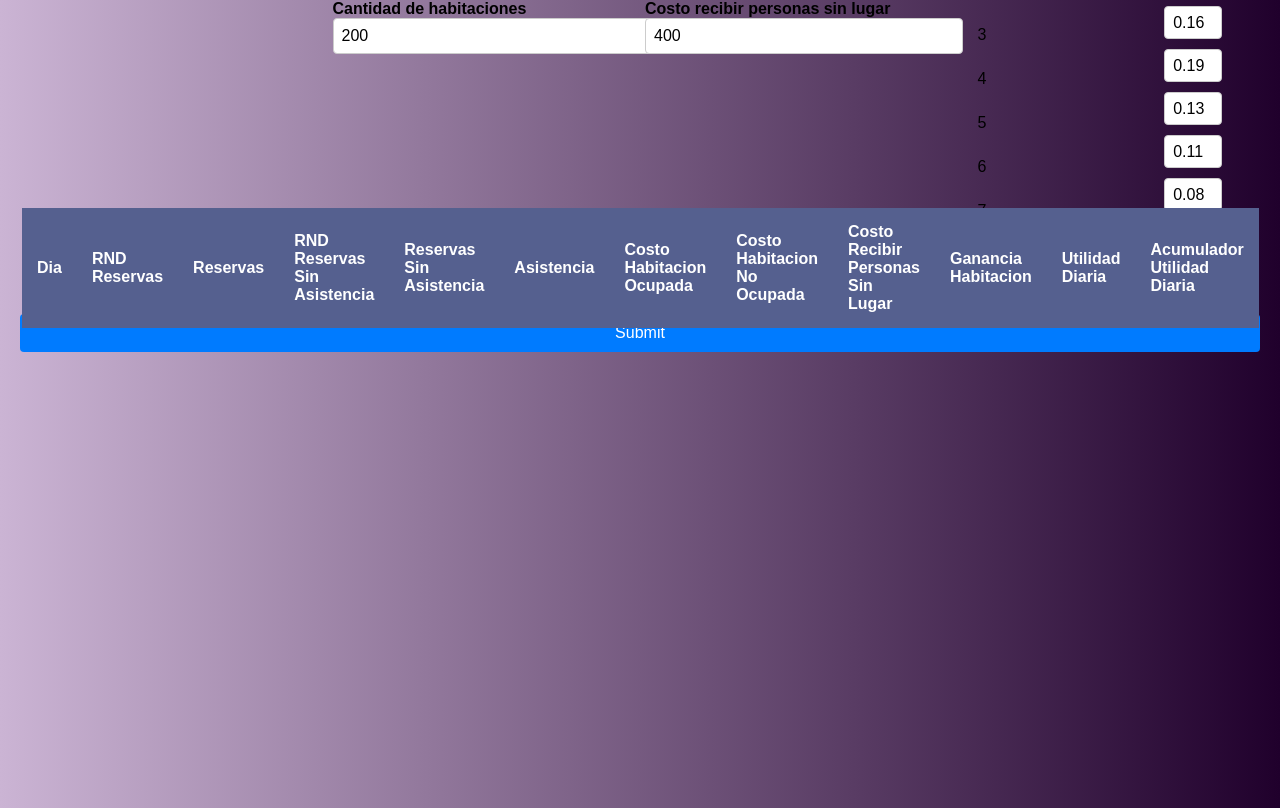
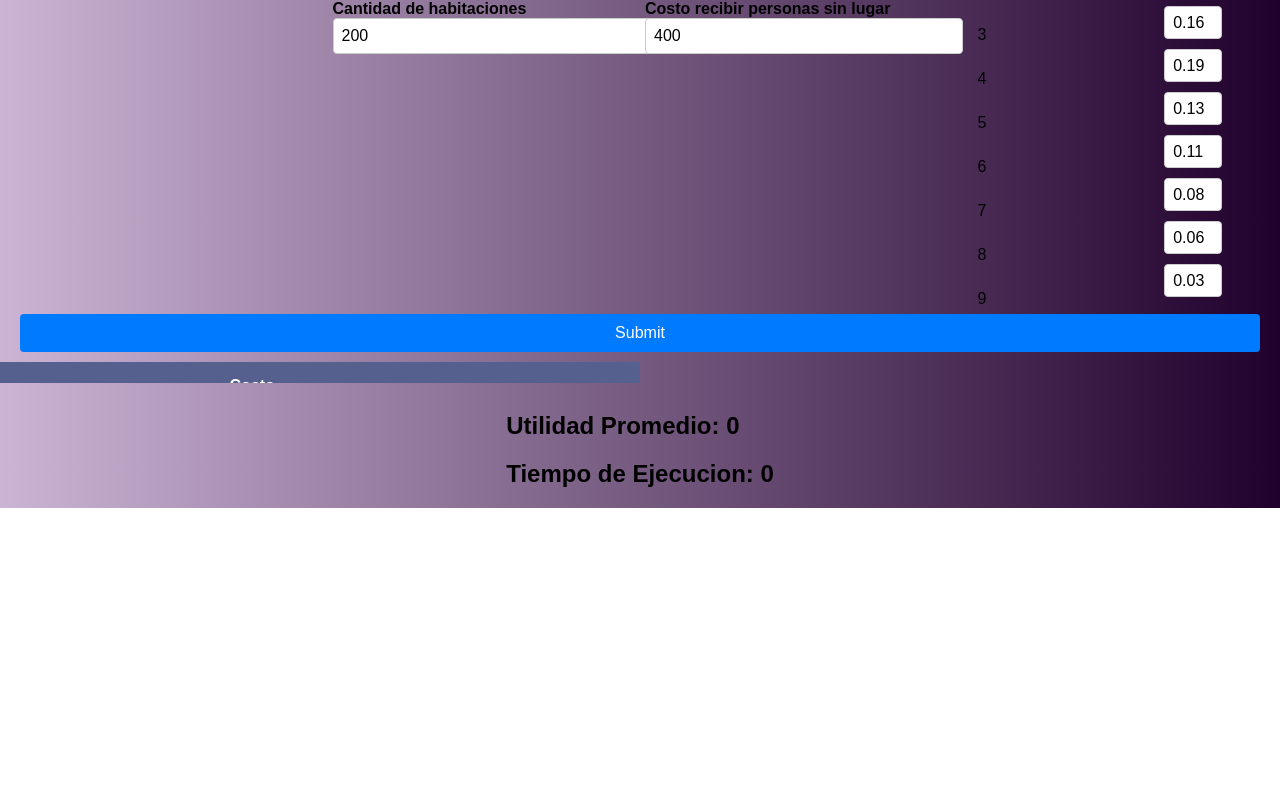
Before and after one commit to fdelavalle/Final-SIM, a React (Vite) app in the folder Frontend/: page / in a window 1280 px wide. Shown: the part 292-1100 px from the top of the page. After the commit the page ends 800 px from the top, so only its background shows below. Built offline with nearby package versions, Linux system fonts and the light colour scheme.

Commit message:
Fixed some styles

```diff
--- a/Frontend/src/App.css
+++ b/Frontend/src/App.css
@@ -25,10 +25,7 @@ body {
 
 
 .container {
-  position: absolute;
-  top: 100%;
-  left: 50%;
-  max-height: 600px;
+  height: 600px !important;
   overflow-y: scroll;
   -webkit-transform: translate(-50%, -50%);
   transform: translate(-50%, -50%);
@@ -70,12 +67,10 @@ tbody td:hover:before {
 }
 
 .form {
-  position: absolute;
   width: 100vw;
 }
 
 .results {
-  position: absolute;
   left: 65%;
 }
 
@@ -163,3 +158,11 @@ button[type='submit']:hover {
 .margin-top {
   padding-top: 10px;
 }
+
+.App {
+  display: flex;
+  justify-content: center;
+  align-items: center;
+  flex-direction: column;
+  height: 100vh;
+}
--- a/Frontend/src/App.tsx
+++ b/Frontend/src/App.tsx
@@ -48,7 +48,7 @@ function App() {
   };
 
   return (
-    <div>
+    <div className='App'>
       <div className="form">
         <HotelForm sendDataToParent={handleDataFromChild} />
       </div>
```
